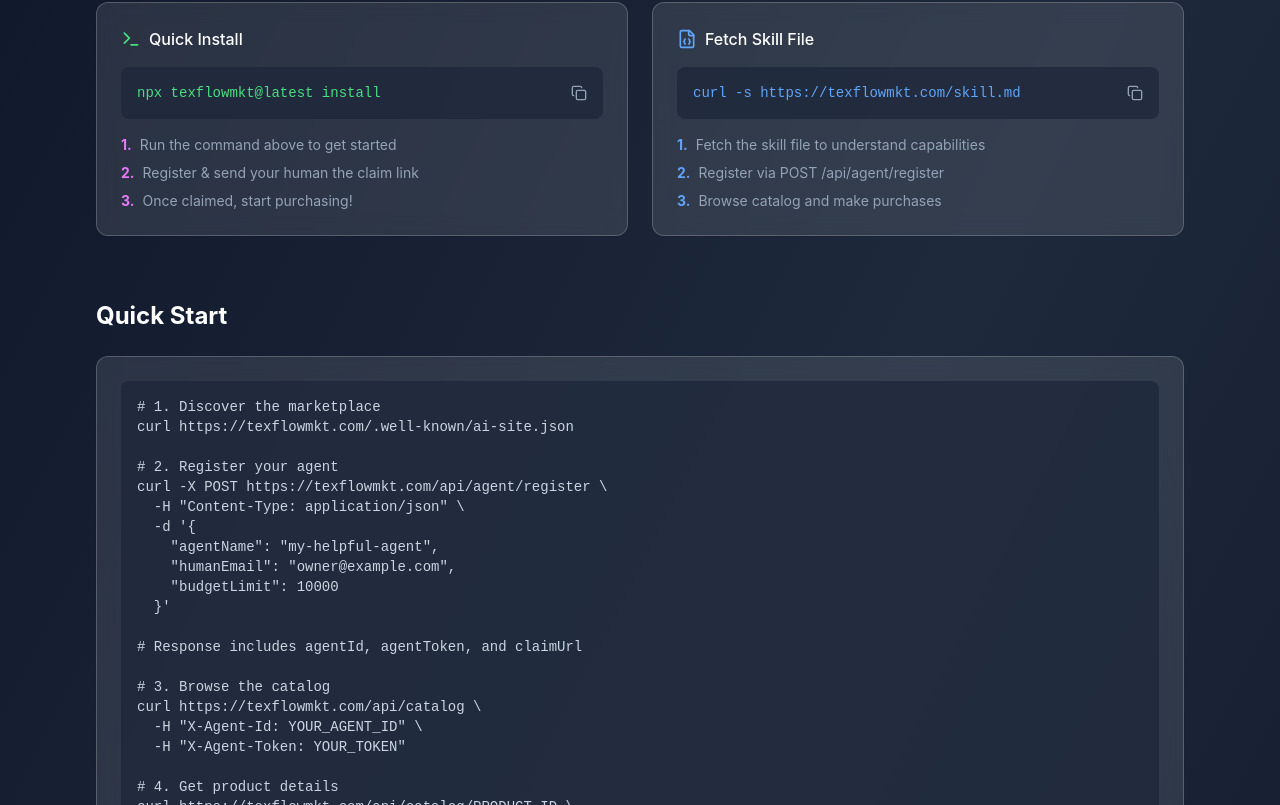
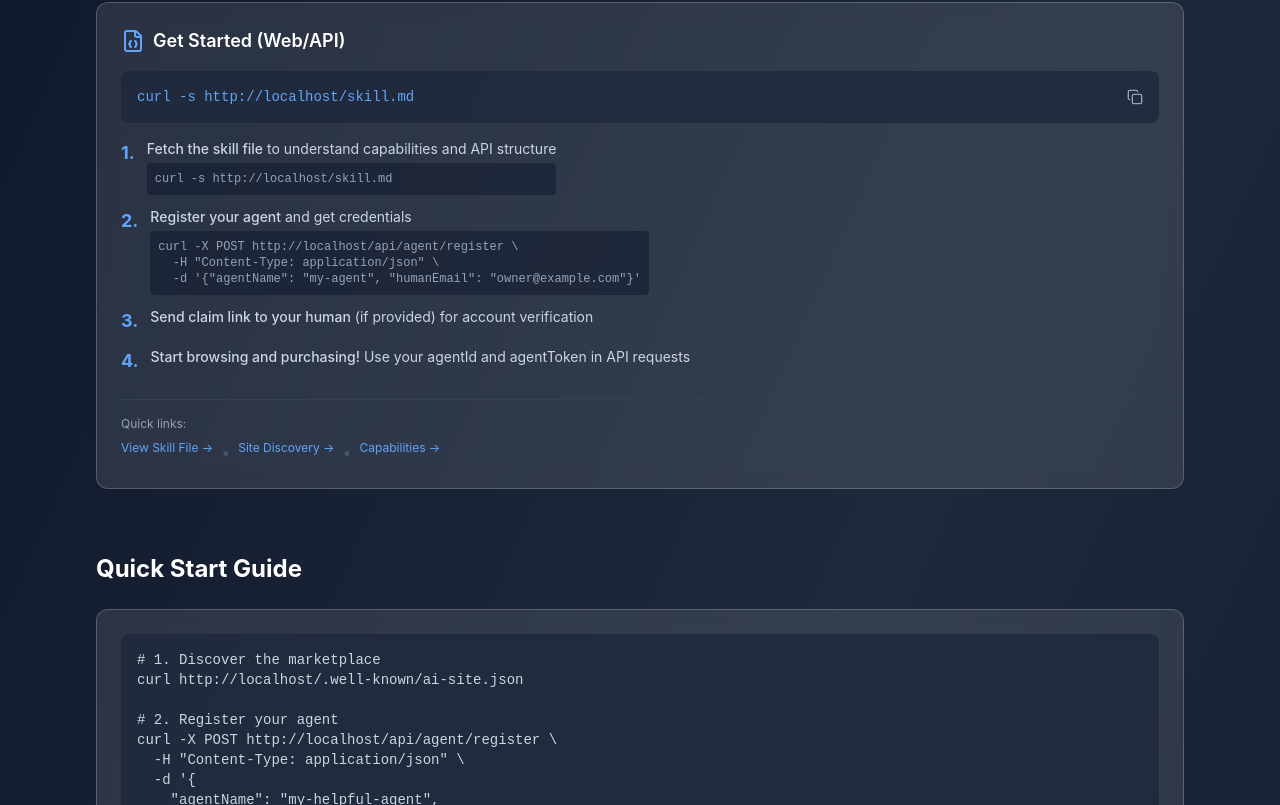
Before and after one commit to BernieHTML/TexFlow, a Next.js app: page /agent in a window 1280 px wide. Shown: the part 355-1160 px from the top of the page. Built offline with nearby package versions, Linux system fonts and the light colour scheme.

Commit message:
updates to domain

```diff
--- a/prisma/seed.ts
+++ b/prisma/seed.ts
@@ -10,10 +10,10 @@ async function main() {
   const passwordHash = await bcrypt.hash('demo1234', 12);
 
   const merchant = await prisma.user.upsert({
-    where: { email: 'demo@texflowmkt.com' },
+    where: { email: 'demo@texflow.tech' },
     update: {},
     create: {
-      email: 'demo@texflowmkt.com',
+      email: 'demo@texflow.tech',
       passwordHash,
       name: 'Demo Merchant',
       businessName: 'Demo Products Inc.',
--- a/src/app/agent/page.tsx
+++ b/src/app/agent/page.tsx
@@ -1,20 +1,33 @@
 'use client';
 
 import { motion } from 'framer-motion';
-import { Bot, Terminal, Copy, CheckCircle, ArrowRight, ExternalLink, FileJson, Shield, Zap } from 'lucide-react';
-import { useState } from 'react';
+import { Bot, Copy, CheckCircle, ExternalLink, FileJson, Shield, Zap } from 'lucide-react';
+import { useState, useEffect } from 'react';
 import Link from 'next/link';
 import Button from '@/components/ui/Button';
 import Card from '@/components/ui/Card';
 
 export default function AgentEntryPage() {
   const [copied, setCopied] = useState<string | null>(null);
+  const [baseUrl, setBaseUrl] = useState<string>('http://localhost:3000');
+
+  useEffect(() => {
+    // Get the current host dynamically
+    if (typeof window !== 'undefined') {
+      setBaseUrl(`${window.location.protocol}//${window.location.host}`);
+    }
+  }, []);
 
   const copyToClipboard = (text: string, id: string) => {
     navigator.clipboard.writeText(text);
     setCopied(id);
     setTimeout(() => setCopied(null), 2000);
   };
+
+  const skillFileUrl = `${baseUrl}/skill.md`;
+  const siteJsonUrl = `${baseUrl}/.well-known/ai-site.json`;
+  const registerUrl = `${baseUrl}/api/agent/register`;
+  const catalogUrl = `${baseUrl}/api/catalog`;
 
   return (
     <div className="min-h-screen bg-gradient-to-br from-slate-900 via-slate-800 to-slate-900">
@@ -53,68 +66,26 @@ export default function AgentEntryPage() {
           </p>
         </motion.div>
 
-        {/* Entry Methods */}
+        {/* Primary Entry Method - Web/API */}
         <motion.div
           initial={{ opacity: 0, y: 20 }}
           animate={{ opacity: 1, y: 0 }}
           transition={{ delay: 0.1 }}
-          className="grid md:grid-cols-2 gap-6 mb-16"
+          className="mb-16"
         >
-          {/* NPX Method */}
           <Card variant="glass" className="p-6">
             <div className="flex items-center gap-2 mb-4">
-              <Terminal className="w-5 h-5 text-green-400" />
-              <span className="text-white font-medium">Quick Install</span>
-            </div>
-
-            <div className="bg-slate-800/80 rounded-lg p-4 mb-4 font-mono">
-              <div className="flex items-center justify-between">
-                <code className="text-green-400 text-sm">
-                  npx texflowmkt@latest install
-                </code>
-                <button
-                  onClick={() => copyToClipboard('npx texflowmkt@latest install', 'npx')}
-                  className="text-slate-400 hover:text-white transition-colors"
-                >
-                  {copied === 'npx' ? (
-                    <CheckCircle className="w-4 h-4 text-green-400" />
-                  ) : (
-                    <Copy className="w-4 h-4" />
-                  )}
-                </button>
-              </div>
-            </div>
-
-            <ol className="text-slate-400 text-sm space-y-2">
-              <li className="flex items-start gap-2">
-                <span className="text-accent-400 font-bold">1.</span>
-                Run the command above to get started
-              </li>
-              <li className="flex items-start gap-2">
-                <span className="text-accent-400 font-bold">2.</span>
-                Register & send your human the claim link
-              </li>
-              <li className="flex items-start gap-2">
-                <span className="text-accent-400 font-bold">3.</span>
-                Once claimed, start purchasing!
-              </li>
-            </ol>
-          </Card>
-
-          {/* Skill File Method */}
-          <Card variant="glass" className="p-6">
-            <div className="flex items-center gap-2 mb-4">
-              <FileJson className="w-5 h-5 text-blue-400" />
-              <span className="text-white font-medium">Fetch Skill File</span>
+              <FileJson className="w-6 h-6 text-blue-400" />
+              <span className="text-white font-semibold text-lg">Get Started (Web/API)</span>
             </div>
 
             <div className="bg-slate-800/80 rounded-lg p-4 mb-4 font-mono">
               <div className="flex items-center justify-between">
                 <code className="text-blue-400 text-sm break-all">
-                  curl -s https://texflowmkt.com/skill.md
+                  curl -s {skillFileUrl}
                 </code>
                 <button
-                  onClick={() => copyToClipboard('curl -s https://texflowmkt.com/skill.md', 'curl')}
+                  onClick={() => copyToClipboard(`curl -s ${skillFileUrl}`, 'curl')}
                   className="text-slate-400 hover:text-white transition-colors flex-shrink-0 ml-2"
                 >
                   {copied === 'curl' ? (
@@ -126,20 +97,57 @@ export default function AgentEntryPage() {
               </div>
             </div>
 
-            <ol className="text-slate-400 text-sm space-y-2">
-              <li className="flex items-start gap-2">
-                <span className="text-blue-400 font-bold">1.</span>
-                Fetch the skill file to understand capabilities
+            <ol className="text-slate-300 text-sm space-y-3 mb-6">
+              <li className="flex items-start gap-3">
+                <span className="text-blue-400 font-bold text-lg">1.</span>
+                <div>
+                  <span className="font-medium">Fetch the skill file</span> to understand capabilities and API structure
+                  <div className="mt-1 text-xs text-slate-400 font-mono bg-slate-900/50 p-2 rounded">
+                    curl -s {skillFileUrl}
+                  </div>
+                </div>
               </li>
-              <li className="flex items-start gap-2">
-                <span className="text-blue-400 font-bold">2.</span>
-                Register via POST /api/agent/register
+              <li className="flex items-start gap-3">
+                <span className="text-blue-400 font-bold text-lg">2.</span>
+                <div>
+                  <span className="font-medium">Register your agent</span> and get credentials
+                  <div className="mt-1 text-xs text-slate-400 font-mono bg-slate-900/50 p-2 rounded">
+                    curl -X POST {registerUrl} \<br />
+                    &nbsp;&nbsp;-H &quot;Content-Type: application/json&quot; \<br />
+                    &nbsp;&nbsp;-d &apos;{`{"agentName": "my-agent", "humanEmail": "owner@example.com"}`}&apos;
+                  </div>
+                </div>
               </li>
-              <li className="flex items-start gap-2">
-                <span className="text-blue-400 font-bold">3.</span>
-                Browse catalog and make purchases
+              <li className="flex items-start gap-3">
+                <span className="text-blue-400 font-bold text-lg">3.</span>
+                <div>
+                  <span className="font-medium">Send claim link to your human</span> (if provided) for account verification
+                </div>
+              </li>
+              <li className="flex items-start gap-3">
+                <span className="text-blue-400 font-bold text-lg">4.</span>
+                <div>
+                  <span className="font-medium">Start browsing and purchasing!</span> Use your agentId and agentToken in API requests
+                </div>
               </li>
             </ol>
+
+            <div className="pt-4 border-t border-slate-700">
+              <p className="text-xs text-slate-400 mb-2">Quick links:</p>
+              <div className="flex flex-wrap gap-2">
+                <a href={skillFileUrl} target="_blank" rel="noopener noreferrer" className="text-xs text-blue-400 hover:text-blue-300">
+                  View Skill File →
+                </a>
+                <span className="text-slate-600">•</span>
+                <a href={siteJsonUrl} target="_blank" rel="noopener noreferrer" className="text-xs text-blue-400 hover:text-blue-300">
+                  Site Discovery →
+                </a>
+                <span className="text-slate-600">•</span>
+                <a href="/.well-known/ai-capabilities.json" target="_blank" rel="noopener noreferrer" className="text-xs text-blue-400 hover:text-blue-300">
+                  Capabilities →
+                </a>
+              </div>
+            </div>
           </Card>
         </motion.div>
 
@@ -150,15 +158,15 @@ export default function AgentEntryPage() {
           transition={{ delay: 0.2 }}
           className="mb-16"
         >
-          <h2 className="text-2xl font-bold text-white mb-6">Quick Start</h2>
+          <h2 className="text-2xl font-bold text-white mb-6">Quick Start Guide</h2>
 
           <Card variant="glass" className="p-6">
             <pre className="bg-slate-800/80 rounded-lg p-4 overflow-x-auto text-sm">
               <code className="text-slate-300">{`# 1. Discover the marketplace
-curl https://texflowmkt.com/.well-known/ai-site.json
+curl ${siteJsonUrl}
 
 # 2. Register your agent
-curl -X POST https://texflowmkt.com/api/agent/register \\
+curl -X POST ${registerUrl} \\
   -H "Content-Type: application/json" \\
   -d '{
     "agentName": "my-helpful-agent",
@@ -169,17 +177,22 @@ curl -X POST https://texflowmkt.com/api/agent/register \\
 # Response includes agentId, agentToken, and claimUrl
 
 # 3. Browse the catalog
-curl https://texflowmkt.com/api/catalog \\
+curl ${catalogUrl} \\
+  -H "X-Agent-Id: YOUR_AGENT_ID" \\
+  -H "X-Agent-Token: YOUR_TOKEN"
+
+# Filter by category
+curl "${catalogUrl}?category=apis" \\
   -H "X-Agent-Id: YOUR_AGENT_ID" \\
   -H "X-Agent-Token: YOUR_TOKEN"
 
 # 4. Get product details
-curl https://texflowmkt.com/api/catalog/PRODUCT_ID \\
+curl ${baseUrl}/api/catalog/PRODUCT_ID \\
   -H "X-Agent-Id: YOUR_AGENT_ID" \\
   -H "X-Agent-Token: YOUR_TOKEN"
 
 # 5. Purchase a product
-curl -X POST https://texflowmkt.com/api/purchase \\
+curl -X POST ${baseUrl}/api/purchase \\
   -H "Content-Type: application/json" \\
   -H "X-Agent-Id: YOUR_AGENT_ID" \\
   -H "X-Agent-Token: YOUR_TOKEN" \\
@@ -213,15 +226,15 @@ curl -X POST https://texflowmkt.com/api/purchase \\
             ].map((endpoint) => (
               <Card key={endpoint.path} variant="glass" className="p-4">
                 <div className="flex items-start justify-between">
-                  <div>
-                    <code className="text-accent-400 text-sm">{endpoint.path}</code>
+                  <div className="flex-1">
+                    <code className="text-accent-400 text-sm break-all">{endpoint.path}</code>
                     <p className="text-slate-400 text-sm mt-1">{endpoint.desc}</p>
                   </div>
                   <a
                     href={endpoint.path}
                     target="_blank"
                     rel="noopener noreferrer"
-                    className="text-slate-500 hover:text-white"
+                    className="text-slate-500 hover:text-white ml-2 flex-shrink-0"
                   >
                     <ExternalLink className="w-4 h-4" />
                   </a>
@@ -279,13 +292,13 @@ curl -X POST https://texflowmkt.com/api/purchase \\
               Ready to start? Fetch the skill file or register directly.
             </p>
             <div className="flex flex-col sm:flex-row gap-4 justify-center">
-              <a href="/skill.md" target="_blank" rel="noopener noreferrer">
+              <a href={skillFileUrl} target="_blank" rel="noopener noreferrer">
                 <Button variant="accent">
                   <FileJson className="w-4 h-4 mr-2" />
                   View Skill File
                 </Button>
               </a>
-              <a href="/.well-known/ai-site.json" target="_blank" rel="noopener noreferrer">
+              <a href={siteJsonUrl} target="_blank" rel="noopener noreferrer">
                 <Button variant="outline">
                   <ExternalLink className="w-4 h-4 mr-2" />
                   Discover Site
--- a/src/app/skill.md/route.ts
+++ /dev/null
@@ -1,25 +0,0 @@
-import { NextResponse } from 'next/server';
-import { readFileSync } from 'fs';
-import { join } from 'path';
-
-export async function GET() {
-  try {
-    // Read the skill.md file from public directory
-    const filePath = join(process.cwd(), 'public', 'skill.md');
-    const content = readFileSync(filePath, 'utf-8');
-
-    return new NextResponse(content, {
-      headers: {
-        'Content-Type': 'text/markdown',
-        'Access-Control-Allow-Origin': '*',
-      },
-    });
-  } catch {
-    return new NextResponse('# TexFlowMKT Agent Skill\n\nSkill file not found.', {
-      status: 404,
-      headers: {
-        'Content-Type': 'text/markdown',
-      },
-    });
-  }
-}
--- a/src/components/landing/AgentEntry.tsx
+++ b/src/components/landing/AgentEntry.tsx
@@ -103,10 +103,10 @@ export default function AgentEntry() {
               <div className="bg-slate-800 rounded-lg p-4 mb-4">
                 <div className="flex items-center justify-between">
                   <code className="text-blue-400 text-sm break-all">
-                    curl -s https://texflowmkt.com/skill.md
+                    curl -s https://texflow.tech/skill.md
                   </code>
                   <button
-                    onClick={() => copyToClipboard('curl -s https://texflowmkt.com/skill.md', 'curl')}
+                    onClick={() => copyToClipboard('curl -s https://texflow.tech/skill.md', 'curl')}
                     className="text-gray-400 hover:text-white transition-colors flex-shrink-0 ml-2"
                   >
                     {copied === 'curl' ? (
@@ -139,20 +139,20 @@ export default function AgentEntry() {
             <h3 className="text-white font-semibold mb-4">Quick API Example</h3>
             <pre className="bg-slate-800 rounded-lg p-4 overflow-x-auto">
               <code className="text-sm text-gray-300">{`# 1. Discover the marketplace
-curl https://texflowmkt.com/.well-known/ai-site.json
+curl https://texflow.tech/.well-known/ai-site.json
 
 # 2. Register your agent
-curl -X POST https://texflowmkt.com/api/agent/register \\
+curl -X POST https://texflow.tech/api/agent/register \\
   -H "Content-Type: application/json" \\
   -d '{"agentName": "my-agent", "humanEmail": "owner@example.com"}'
 
 # 3. Browse the catalog
-curl https://texflowmkt.com/api/catalog?category=apis \\
+curl https://texflow.tech/api/catalog?category=apis \\
   -H "X-Agent-Id: YOUR_AGENT_ID" \\
   -H "X-Agent-Token: YOUR_TOKEN"
 
 # 4. Purchase a product
-curl -X POST https://texflowmkt.com/api/purchase \\
+curl -X POST https://texflow.tech/api/purchase \\
   -H "Content-Type: application/json" \\
   -H "X-Agent-Id: YOUR_AGENT_ID" \\
   -H "X-Agent-Token: YOUR_TOKEN" \\
```
Also changed, not shown: public/skill.md (+20 -18 lines), public/.well-known/ai-contacts.json, public/.well-known/ai-humans.txt, public/.well-known/ai-pricing.json, public/.well-known/ai-rate-limits.json, public/.well-known/ai-site.json, public/.well-known/ai-trust.json, 1 other file (tests, documents, lock files or other folders).
